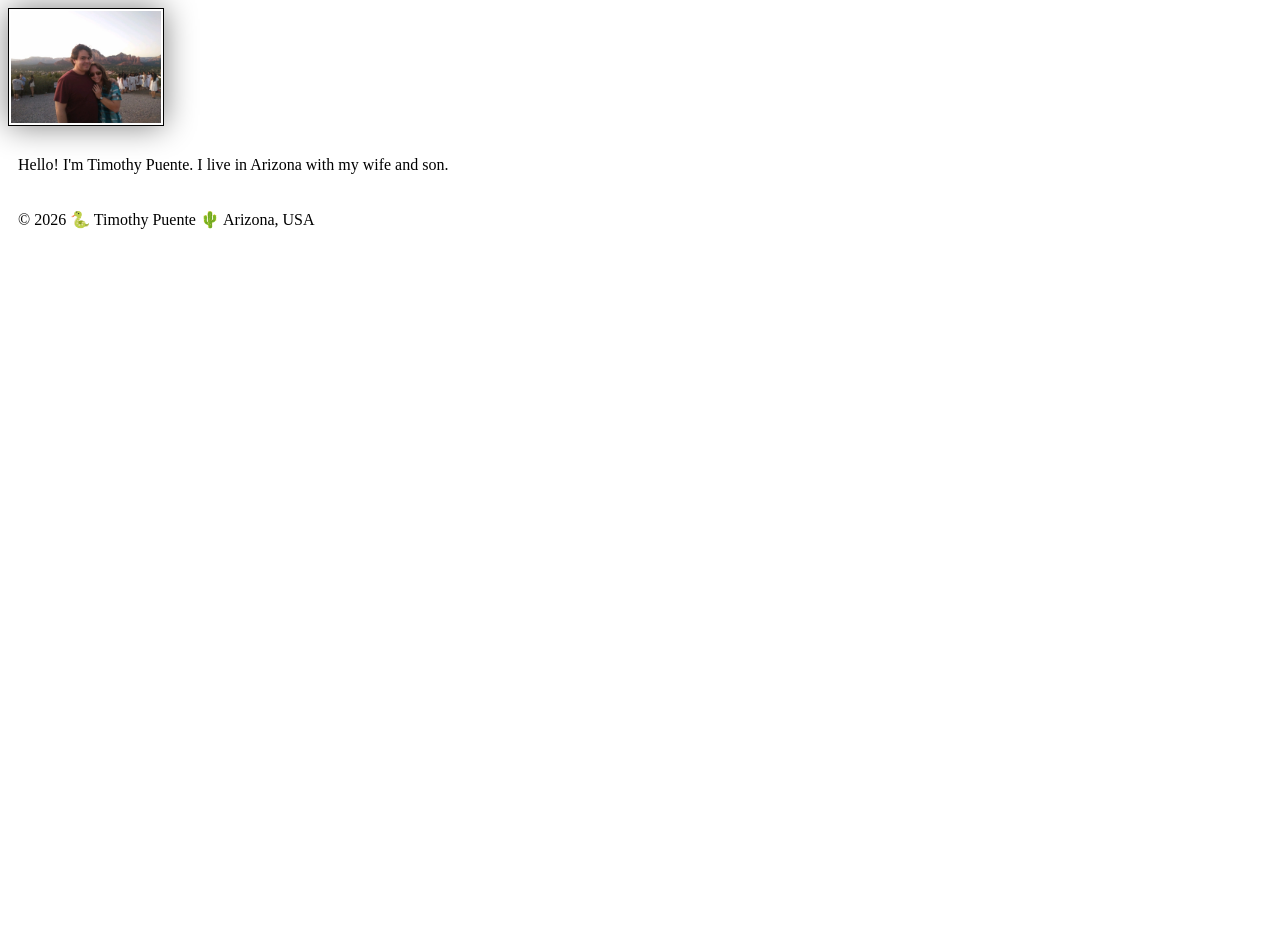
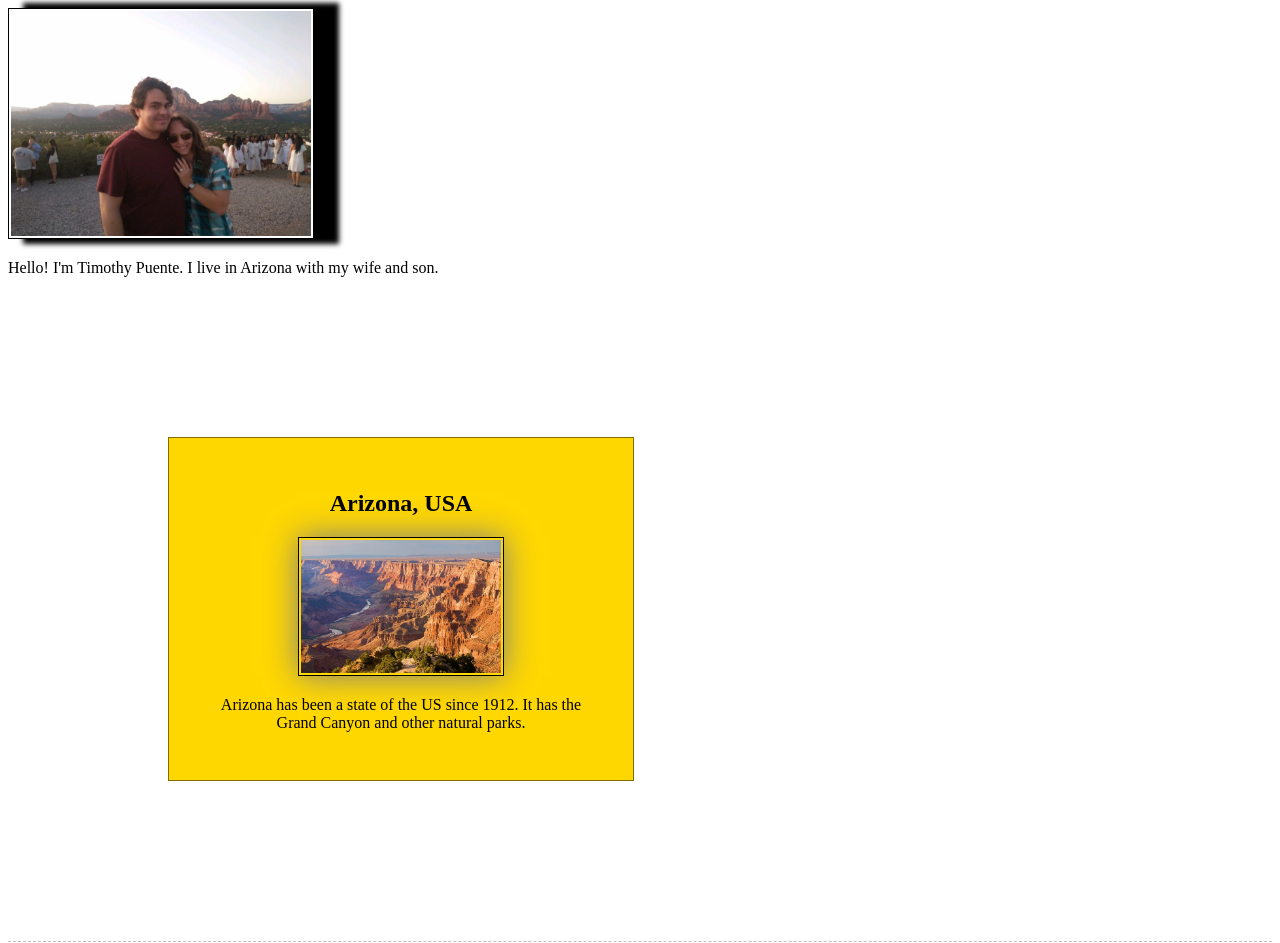
Before and after one commit to timpuente1119-del/wdd130, a plain HTML site: page index.html in a window 1280 px wide. Shown: the part 216-1159 px from the top of the page. Before the commit the page ends 800 px from the top, so only its background shows below. Drawn offline with Linux system fonts and the light colour scheme.

Commit message:
Home Page enhancement

```diff
--- a/index.html
+++ b/index.html
@@ -4,8 +4,10 @@
 <head>
     <meta charset="UTF-8">
     <meta name="viewport" content="width=device-width, initial-scale=1.0">
-    <link rel = "stylesheet" href = "styles/styles.css">
     <title>Timothy Puente | WDD 130 </title>
+    <meta name="description"
+      content="This is a webpage made by Timothy Puente for class WDD 130. This is to be used for learning and practicing how to make webpages.">
+    <meta name="autheor" content="Timothy Puente">
     <link rel="stylesheet" href="styles/styles.css">
 </head>
 
@@ -23,6 +25,13 @@
         <p> Hello! I'm Timothy Puente. I live in Arizona with my wife and son.</p>
     </main>
 
+    <aside>
+        <h2>Arizona, USA</h2>
+        <img src="images/grand-canyon.jpg" alt="Arizona">
+        <p> Arizona has been a state of the US since 1912. It has the Grand Canyon and other natural
+            parks.</p>
+    </aside>
+
     <footer>
         <p> &copy; 2026 🐍 Timothy Puente 🌵 Arizona, USA</p>
     </footer>
--- a/styles/styles.css
+++ b/styles/styles.css
@@ -9,12 +9,38 @@ nav a {
     padding: 20px;
 }
 
+main {
+    max-width: 800px;
+}
+
+main img {
+    width: 300px;
+    height: auto;
+    box-shadow: 20px 0 5px 5px;
+
+}
+
+aside {
+    text-align: center;
+    width: 400px;
+    margin: 10rem;
+    border: 1px solid rgb(0 0 0 / .5);
+    padding: 2rem;
+    background-color: gold;
+    color: black;
+}
+
+aside img {
+    width: 200px;
+    height: auto;
+}
+
 h1 {
     color: darkblue;
 }
 
 img {
-    width: 150px;
+    width: 100%;
     height: auto;
     border: 1px solid black;
     padding: 2px;
@@ -22,5 +48,12 @@ img {
 }
 
 p {
-    padding: 10px;
+    padding: 0;
 }
+
+footer {
+    margin-top: 10px;
+    border-top: 1px dashed silver;
+    text-align: center;
+
+}
```
Also changed, not shown: images/grand-canyon.jpg (added).
